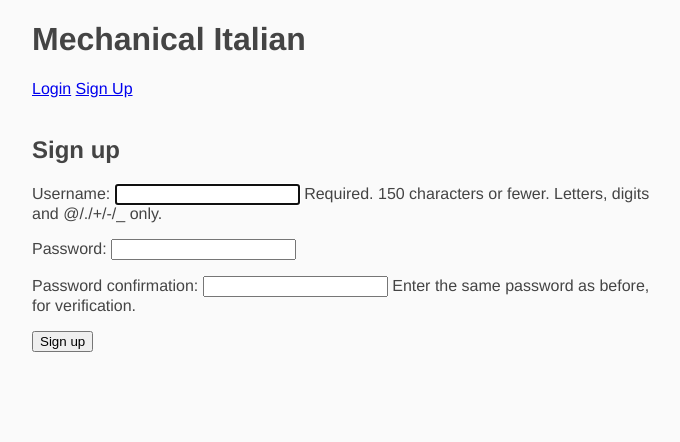
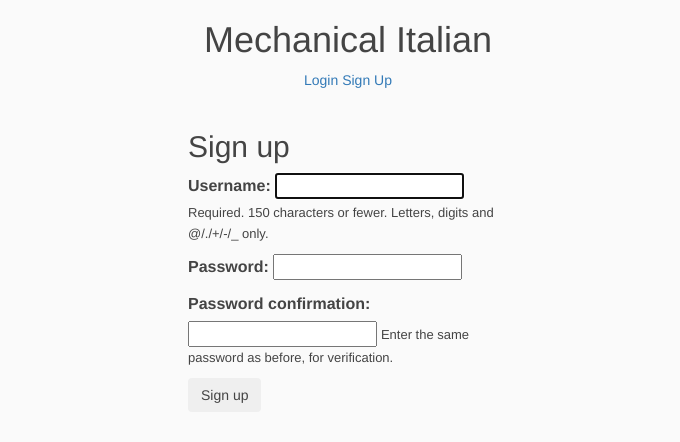
Before and after one commit to CostantiniMatteo/progetto-pss, a Django app: page /signup/ in a window 1280 px wide. Shown: the top 442 px of the page, without its empty margins (292-972 px from the left). Run offline with Django 3.2, Linux system fonts and the light colour scheme; some libraries are stand-ins or nearby versions.

Commit message:
aggiunto css

```diff
--- a/static/css/blog.css
+++ b/static/css/blog.css
@@ -3,3 +3,21 @@ body {
 	font-family: 'Helvetica Neue', 'Arial', sans-serif;
 	background: #FAFAFA;
 }
+
+main, .header{
+	width: 50%;
+	margin: auto;
+}
+
+header {
+	text-align: center
+}
+
+.helptext {
+	font-size: small;
+}
+
+label[for=id_username], label[for=id_password1], label[for=id_password1], label[for=id_password2] {
+	font-size: medium;
+}
+}
--- a/templates/base.html
+++ b/templates/base.html
@@ -3,20 +3,20 @@
 <head>
   {% load staticfiles %}
   {% load material_form %}
-  <!--meta charset="utf-8">
+  <meta charset="utf-8">
   <title>{% block title %}Django Simple Login{% endblock %}</title>
-  <<meta name="viewport" content="width=device-width, initial-scale=1">
+  <meta name="viewport" content="width=device-width, initial-scale=1">
   <link rel="stylesheet" href="https://maxcdn.bootstrapcdn.com/bootstrap/3.3.7/css/bootstrap.min.css">
   <script src="https://ajax.googleapis.com/ajax/libs/jquery/3.2.1/jquery.min.js"></script>
-  <script src="https://maxcdn.bootstrapcdn.com/bootstrap/3.3.7/js/bootstrap.min.js"></script>-->
+  <script src="https://maxcdn.bootstrapcdn.com/bootstrap/3.3.7/js/bootstrap.min.js"></script>
     {% include 'material/includes/material_css.html' %}
     <script src="{% static 'material/js/jquery.js' %}"></script>
     {% include 'material/includes/material_js.html' %}
     <link rel="stylesheet" href="{% static 'css/blog.css' %}">
 </head>
 <body>
-  <header>
-    <div style="width:50%; margin: auto;">
+  <div class="header">
+    <header>
       <h1 class="headerTitle">Mechanical Italian</h1>
       {% if user.is_authenticated %}
         Hi {{ user.username }}!
@@ -26,11 +26,11 @@
         <a href="{% url 'signup' %}">Sign Up</a>
       {% endif %}
     </header>
-  </div>
   <br>
   <main>
     {% block content %}
     {% endblock %}
   </main>
+  </div>
 </body>
 </html>
--- a/templates/login.html
+++ b/templates/login.html
@@ -3,12 +3,10 @@
 {% block title %}Login{% endblock %}
 {% load material_form %}
 {% block content %}
-<div style="width:50%; margin: auto;">
   <h2>Login</h2>
   <form class="form-horizontal" method="post">
     {% csrf_token %}
     {{ form.as_p }}
     <button type="submit" name="_submit" class="btn">Login</button>
   </form>
-<div>
 {% endblock %}
--- a/templates/signup.html
+++ b/templates/signup.html
@@ -1,12 +1,10 @@
 {% extends 'base.html' %}
 
 {% block content %}
-<div style="width:50%; margin: auto;">
   <h2>Sign up</h2>
   <form method="post">
     {% csrf_token %}
     {{ form.as_p }}
     <button type="submit" name="_submit" class="btn">Sign up</button>
   </form>
-</div>
 {% endblock %}
```
Also changed, not shown: templates/my_collections.html (+6 -1 lines).
